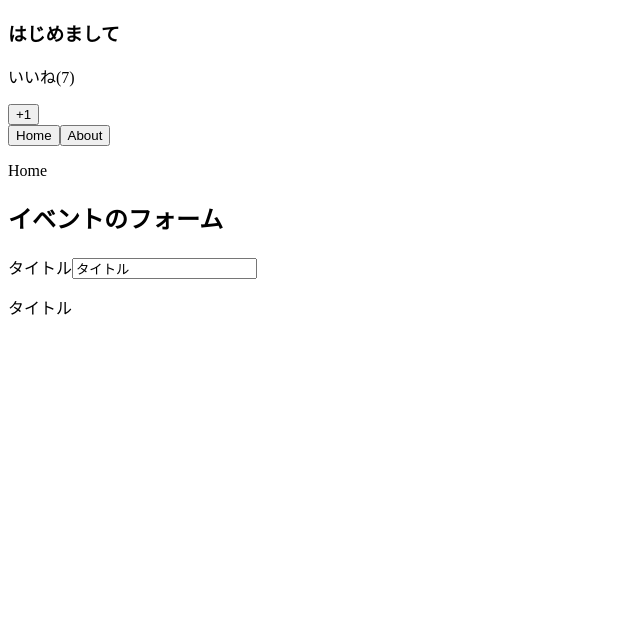
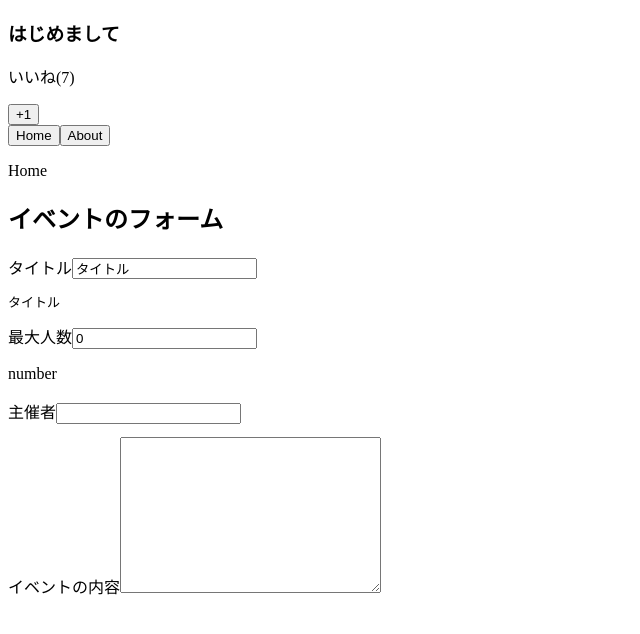
Before and after one commit to a-yoshiyuki/Vue-CLI_Lesson, a Vue app: page / in a window 1280 px wide. Shown: the top 634 px of the page, without its empty margins (0-640 px from the left). Built offline with nearby package versions, Linux system fonts and the light colour scheme.

Commit message:
Lesson-123

```diff
--- a/src/App.vue
+++ b/src/App.vue
@@ -17,7 +17,29 @@
         type="text"
         v-model.lazy="eventData.title"
       >
-      <p>{{ eventData.title }}</p>
+      <pre>{{ eventData.title }}</pre>
+      <label for="maxNumber">最大人数</label>
+      <input
+        id="maxNumber"
+        type="number"
+        v-model.number="eventData.maxNumber"
+      >
+      <p>{{ typeof eventData.maxNumber }}</p>
+      <label for="host">主催者</label>
+      <input
+        id="host"
+        type="text"
+        v-model.trim="eventData.host"
+      >
+      <pre>{{ eventData.host }}</pre>
+      <label for="detail">イベントの内容</label>
+      <textarea
+        id="detail"
+        cols="30"
+        rows="10"
+        v-model="eventData.detail"
+      ></textarea>
+      <p style="white-space: pre;">{{ eventData.detail }}</p>
     </div>
   </div>
 </template>
@@ -33,7 +55,10 @@ import Home from "./components/Home.vue";
         number: 14,
         currentComponent: "Home",
         eventData: {
-          title: "タイトル"
+          title: "タイトル",
+          maxNumber: 0,
+          host: "",
+          detail: ""
         }
       };
     },
```
